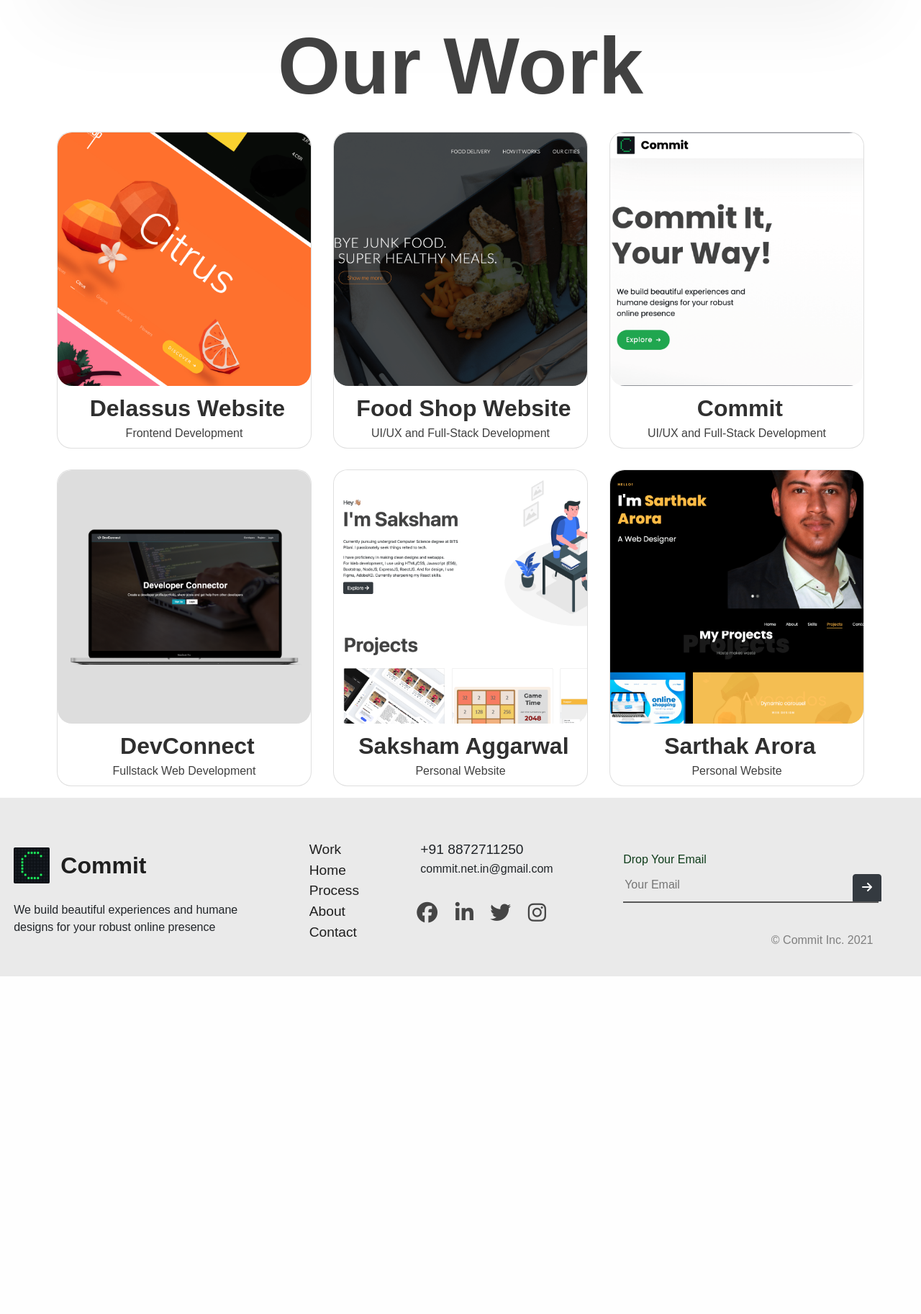
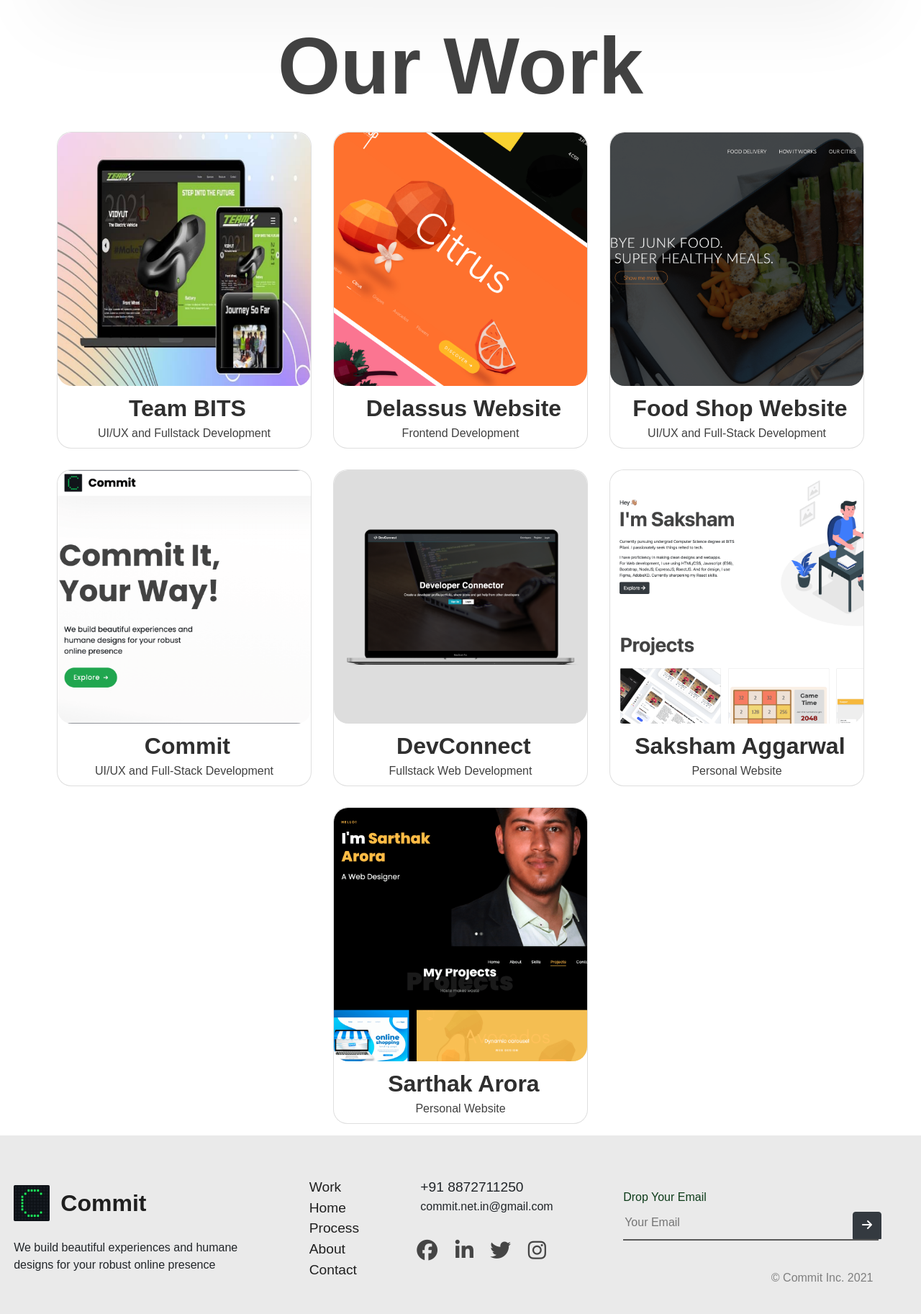
Before and after one commit to Commit-Inc/Commit-Inc, a Django app: page /work/ in a window 1280 px wide. Shown: the part 73-1898 px from the top of the page at 72% size. Before the commit the page ends 1429 px from the top, so only its background shows below. Run offline with Django 3.2, Linux system fonts and the light colour scheme; some libraries are stand-ins or nearby versions.

Commit message:
team bits img

```diff
--- a/main/templates/main/work.html
+++ b/main/templates/main/work.html
@@ -97,7 +97,17 @@
         </div>
       </a>
     </div> {% endcomment %}
-
+    <div class="col-lg-4 col-md-6 work-container">
+      <a href="https://team-bits.in/">
+        <div class="card work-card">
+          <img class="card-img-top" src="{% static 'img/work/team-bits.png' %}" alt="Card image cap" />
+          <div class="card-body">
+            <h3>Team BITS</h3>
+            <p class="card-text">UI/UX and Fullstack Development</p>
+          </div>
+        </div>
+      </a>
+    </div>
     <div class="col-lg-4 col-md-6 work-container">
       <a href="https://sarthakeash.github.io/Delassus_WebsiteClone/">
         <div class="card work-card">
```
Also changed, not shown: main/static/img/work/team-bits.png (added), main/static/img/work/teambits.png (deleted).
